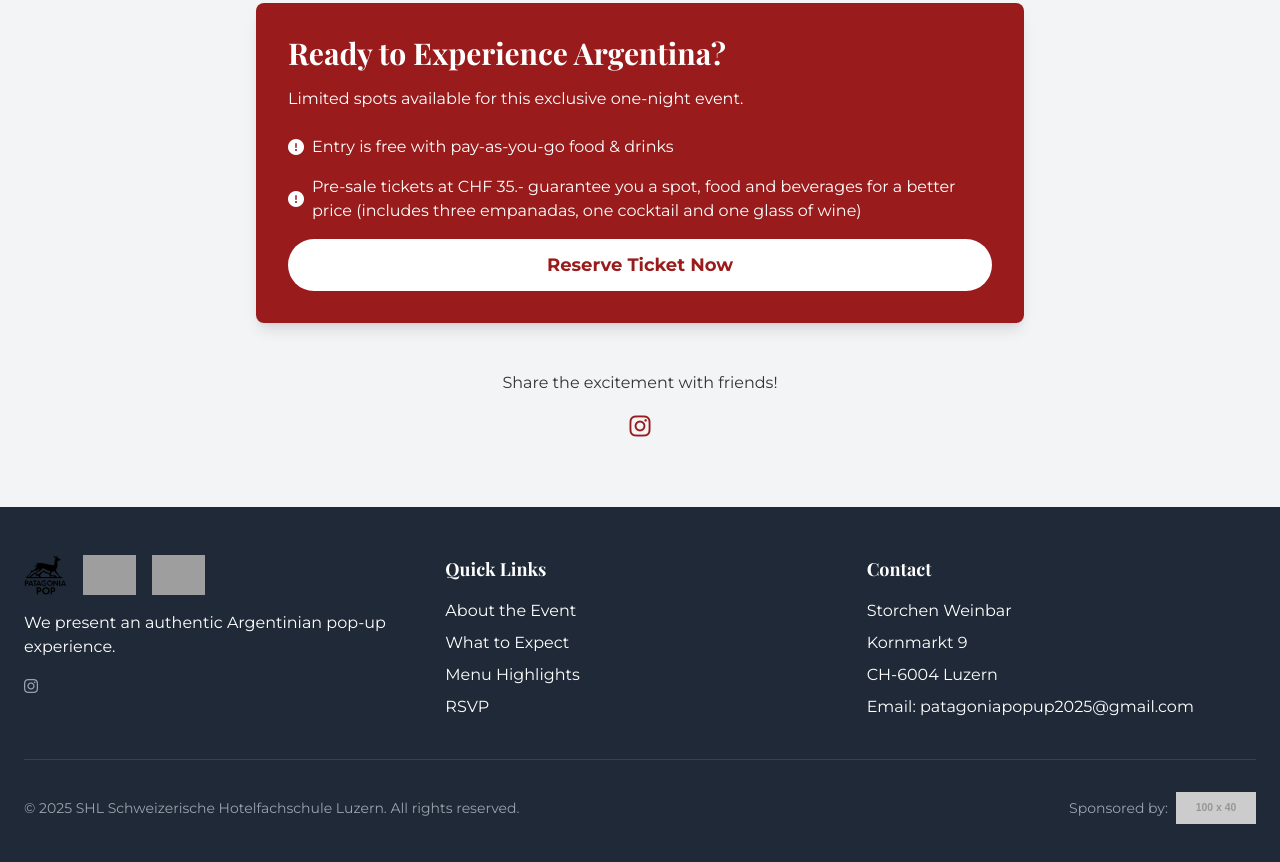
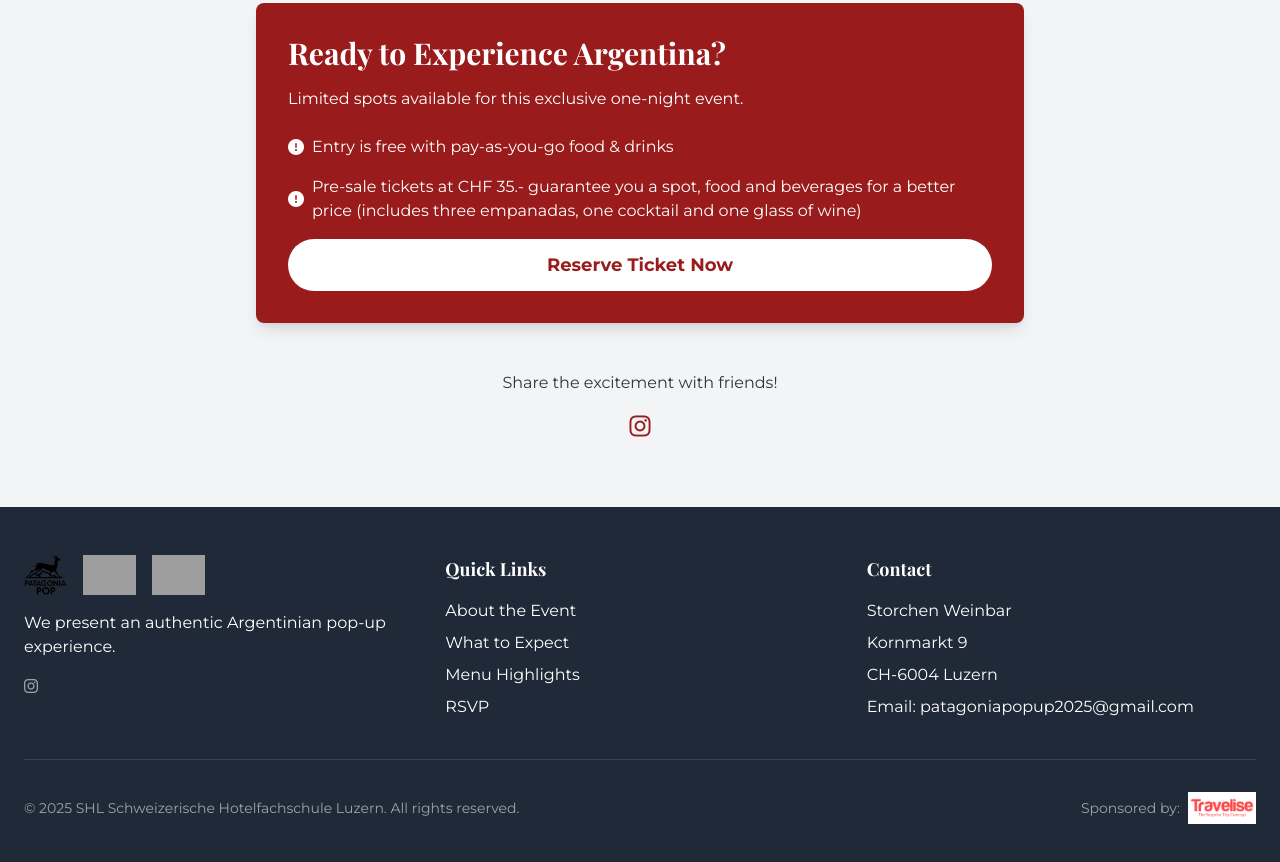
Before and after one commit to PatagoniaPopup/PatagoniaPopup, a plain HTML site: page index.html in a window 1280 px wide. Shown: the part 3025-3887 px from the top of the page. Drawn offline with nearby package versions, Linux system fonts and the light colour scheme; grey boxes are pictures that could not be loaded; placeholder pictures from the web are drawn by us.

Commit message:
index.html

```diff
--- a/index.html
+++ b/index.html
@@ -398,7 +398,7 @@
                 <p class="text-sm text-gray-400 mb-4 md:mb-0">© 2025 SHL Schweizerische Hotelfachschule Luzern. All rights reserved.</p>
                 <div class="flex items-center">
                     <span class="text-sm text-gray-400 mr-2">Sponsored by:</span>
-                    <img src="https://via.placeholder.com/100x40?text=Sponsor" alt="Sponsor Logo" class="h-8">
+                    <img src="travelise-logo.png" alt="Sponsor Logo" class="h-8">
                 </div>
             </div>
         </div>
```
